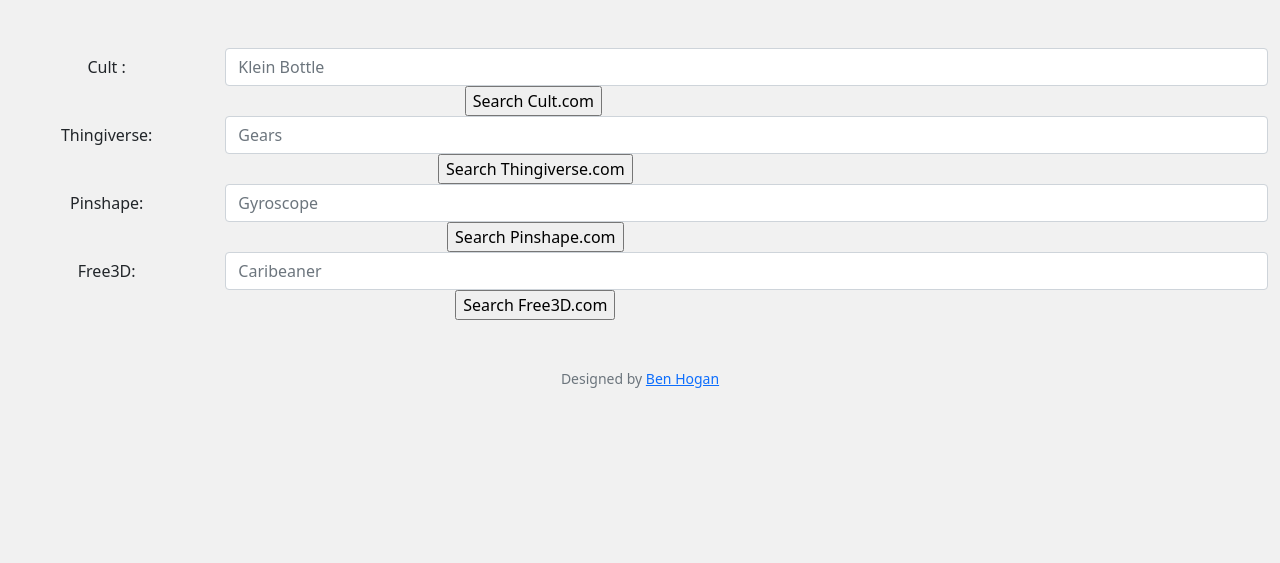
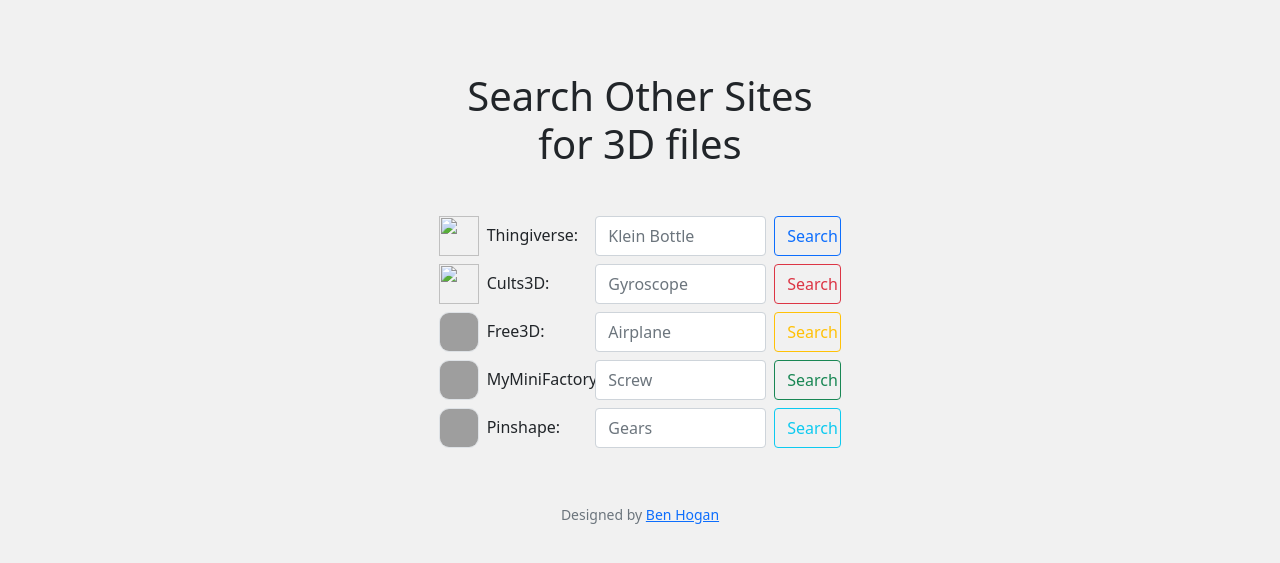
Before and after one commit to bhogan25/3D-Print-Anything, a Flask app: page /search in a window 1280 px wide. Shown: the part 78-641 px from the top of the page. Run offline with Flask 2, Linux system fonts and the light colour scheme; some libraries are stand-ins or nearby versions; grey boxes are pictures that could not be loaded.

Commit message:
Front end asthetics for search and logo work

```diff
--- a/static/css/style.css
+++ b/static/css/style.css
@@ -229,3 +229,10 @@
     overflow-x: scroll;
     max-width: 100px;
 }
+
+/* Search.html */
+
+form img.border {
+    border: solid white 2px;
+    border-radius: 10px;
+}
--- a/templates/layout.html
+++ b/templates/layout.html
@@ -12,7 +12,7 @@
         <script crossorigin="anonymous" src="https://cdn.jsdelivr.net/npm/bootstrap@5.1.3/dist/js/bootstrap.bundle.min.js" integrity="sha384-ka7Sk0Gln4gmtz2MlQnikT1wXgYsOg+OMhuP+IlRH9sENBO0LRn5q+8nbTov4+1p"></script>
 
         <!-- Tab Icon -->
-        <link href="https://media.istockphoto.com/vectors/3d-printer-extruder-nozzle-icon-vector-3d-printing-nozzle-extruder-vector-id1312092757?k=6&m=1312092757&s=612x612&w=0&h=goe44NCkvsX-rdoWpjXlHsGuKQ9mwg2DbcDBcwlNWr8=" rel="icon">
+        <link href="/static/0perm-media/3DPA_LOGO_BACKGROUND.png" rel="icon">
 
         <link rel="stylesheet" href="/static/css/style.css" type="text/css"/>
 
--- a/templates/search.html
+++ b/templates/search.html
@@ -5,75 +5,70 @@
 {% endblock %}
 
 {% block main %}
-<!-- A form containing search boxes that are linked to other sites search boxes like: [thingiverse, thangs, cults3D, free3D, myminifactory, etc] -->
+<!-- A form containing search boxes that are linked to other sites search boxes like: [/thingiverse, /pinshape, /cults3D, /free3D, thangs, /myminifactory, etc] -->
 
-<!-- <div>
-    <form action="https://www.thingiverse.com/search" target="_blank" rel="noopener noreferrer">
-        <div class="form-cont">
-            <div class="form-cont-params">
-                <input type="text" name="q" spellcheck="false" autocomplete="off">
-                <input type="hidden" name="page" value="1">
-                <input type="hidden" name="type" value="thing">
-                <input type="hidden" name="sort" value="popular">
-                <input type="hidden" name="catagory_id" value="0">
-            </div>
-            <div class="form-cont-btn">
-                <input type="submit" value="Search Thingiverse">
-            </div>
-        </div>
-    </form>
-</div> -->
+<div class="row">
+  <div class="col-lg-4"></div>
+  <div class="col-lg-4">
+    <h1 class="mt-4 mb-5">Search Other Sites for 3D files</h1>
 
-
-<form action="https://cults3d.com/en/search" target="_blank" rel="noopener noreferrer">
-    <div class="form-group row">
-      <label class="col-sm-2 col-form-label">Cult :</label>
-      <div class="col-sm-10">
-        <input type="text" name="q" class="form-control" placeholder="Klein Bottle">
-      </div>
-      <div class="col-sm-10">
-        <input type="submit" value="Search Cult.com">
-    </div>
-</form>
-
-<form action="https://www.thingiverse.com/search" target="_blank" rel="noopener noreferrer">
-    <div class="form-group row">
-      <label class="col-sm-2 col-form-label">Thingiverse: </label>
-      <div class="col-sm-10">
-        <input type="text" name="q" class="form-control" placeholder="Gears">
+    <!-- ------------------------- Thingiverse ------------------------- -->
+    <div class="row">
+      <form action="https://www.thingiverse.com/search" class="d-flex mb-2" target="_blank" rel="noopener noreferrer">
+        <img class="me-2" src="https://cdn.thingiverse.com/site/img/favicons/apple-touch-icon-57x57.png" class="me-2" width="40" height="40">
+        <label class="col-sm-3 me-2 col-form-label text-start">Thingiverse: </label>
+        <input type="text" name="q" class="form-control me-2" placeholder="Klein Bottle" autocomplete="off">
         <input type="hidden" name="page" value="1">
         <input type="hidden" name="type" value="thing">
         <input type="hidden" name="sort" value="popular">
         <input type="hidden" name="catagory_id" value="0">
-      </div>
+        <button class="btn btn-outline-primary col-sm-2" type="submit">Search</button>
+      </form>
     </div>
-    <div class="col-sm-10">
-        <input type="submit" value="Search Thingiverse.com">
+
+    <!-- ------------------------- CULTS3D ------------------------- -->
+    <div class="row">
+      <form action="https://cults3d.com/en/search" class="d-flex mb-2" target="_blank" rel="noopener noreferrer">
+        <img class="me-2" src="https://assets.cults3d.com/assets/favicons/cults-e19f0b01f785a57ca7e0a5aeb5b365ea8255e2d52389045f7049e470499130b4.ico" class="me-2" width="40" height="40">
+        <label class="col-sm-3 me-2 col-form-label text-start">Cults3D: </label>
+        <input type="text" name="q" class="form-control me-2" placeholder="Gyroscope" autocomplete="off">
+        <button class="btn btn-outline-danger col-sm-2" type="submit">Search</button>
+      </form>
     </div>
-</form>
 
-<form action="https://pinshape.com/search/designs" target="_blank" rel="noopener noreferrer">
-    <div class="form-group row">
-      <label class="col-sm-2 col-form-label">Pinshape: </label>
-      <div class="col-sm-10">
-        <input type="text" name="q" class="form-control" placeholder="Gyroscope">
-      </div>
+    <!-- ------------------------- Free3D ------------------------- -->
+    <div class="row">
+      <form action="https://free3d.com/3d-models" class="d-flex mb-2" target="_blank" rel="noopener noreferrer">
+        <img class="border me-2" src="https://imgs.search.brave.com/Hd17WCLe4TdBmGnyuC3_oAGViLDe3y_YBkmFQGYRE2M/rs:fit:32:32:1/g:ce/aHR0cDovL2Zhdmlj/b25zLnNlYXJjaC5i/cmF2ZS5jb20vaWNv/bnMvYjMzNzdkM2Vk/NTkxZTdhN2M0NDll/ZjA4NDg2MmY3Zjgw/OTBhZTMxN2Q0MmY4/YTA1ZDAwNzRiOTFl/YjZiNzA0Yi9mcmVl/M2QuY29tLw" class="me-2" width="40" height="40">
+        <label class="col-sm-3 me-2 col-form-label text-start">Free3D: </label>
+        <input type="text" name="q" class="form-control me-2" placeholder="Airplane" autocomplete="off">
+        <button class="btn btn-outline-warning col-sm-2" type="submit">Search</button>
+      </form>
     </div>
-    <div class="col-sm-10">
-        <input type="submit" value="Search Pinshape.com">
+
+    <!-- ------------------------- MyMiniFactory ------------------------- -->
+    <div class="row">
+      <form action="https://www.myminifactory.com/search" class="d-flex mb-2" target="_blank" rel="noopener noreferrer">
+        <img class="border me-2" src="https://static.myminifactory.com/images/app-banner/app-icon.png?v147" class="me-2" width="40" height="40">
+        <label class="col-sm-3 me-2 col-form-label text-start">MyMiniFactory: </label>
+        <input type="text" name="query" class="form-control me-2" placeholder="Screw" autocomplete="off">
+        <input type="text" name="store" hidden value="0">
+        <button class="btn btn-outline-success col-sm-2" type="submit">Search</button>
+      </form>
     </div>
-</form>
 
-<form action="https://free3d.com/3d-models/" target="_blank" rel="noopener noreferrer">
-    <div class="form-group row">
-      <label class="col-sm-2 col-form-label">Free3D: </label>
-      <div class="col-sm-10">
-        <input type="text" name="q" class="form-control" placeholder="Caribeaner">
-      </div>
+    <!-- ------------------------- Pinshape ------------------------- -->
+    <div class="row">
+      <form action="https://pinshape.com/search/designs" class="d-flex mb-2" target="_blank" rel="noopener noreferrer">
+        <img class="border me-2" src="https://imgs.search.brave.com/7dvgU4MBNIxR-FWnoWUHJUzrHaEJnjIQ9yuTbqvScl0/rs:fit:960:960:1/g:ce/aHR0cHM6Ly8zZHBy/aW50LmNvbS93cC1j/b250ZW50L3VwbG9h/ZHMvMjAxNS8wMy9w/aW5zaGFwZS1sb2dv/LnBuZw" class="me-2" width="40" height="40">
+        <label class="col-sm-3 me-2 col-form-label text-start">Pinshape: </label>
+        <input type="text" name="q" class="form-control me-2" placeholder="Gears" autocomplete="off">
+        <button class="btn btn-outline-info col-sm-2" type="submit">Search</button>
+      </form>
     </div>
-    <div class="col-sm-10">
-        <input type="submit" value="Search Free3D.com">
-    </div>
-</form>
+
+  </div>
+  <div class="col-lg-4"></div>
+</div>
 
 {% endblock %}
```
Also changed, not shown: static/0perm-media/3DPA_LOGO_BACKGROUND.png (added), static/0perm-media/pin.jpg (added).
